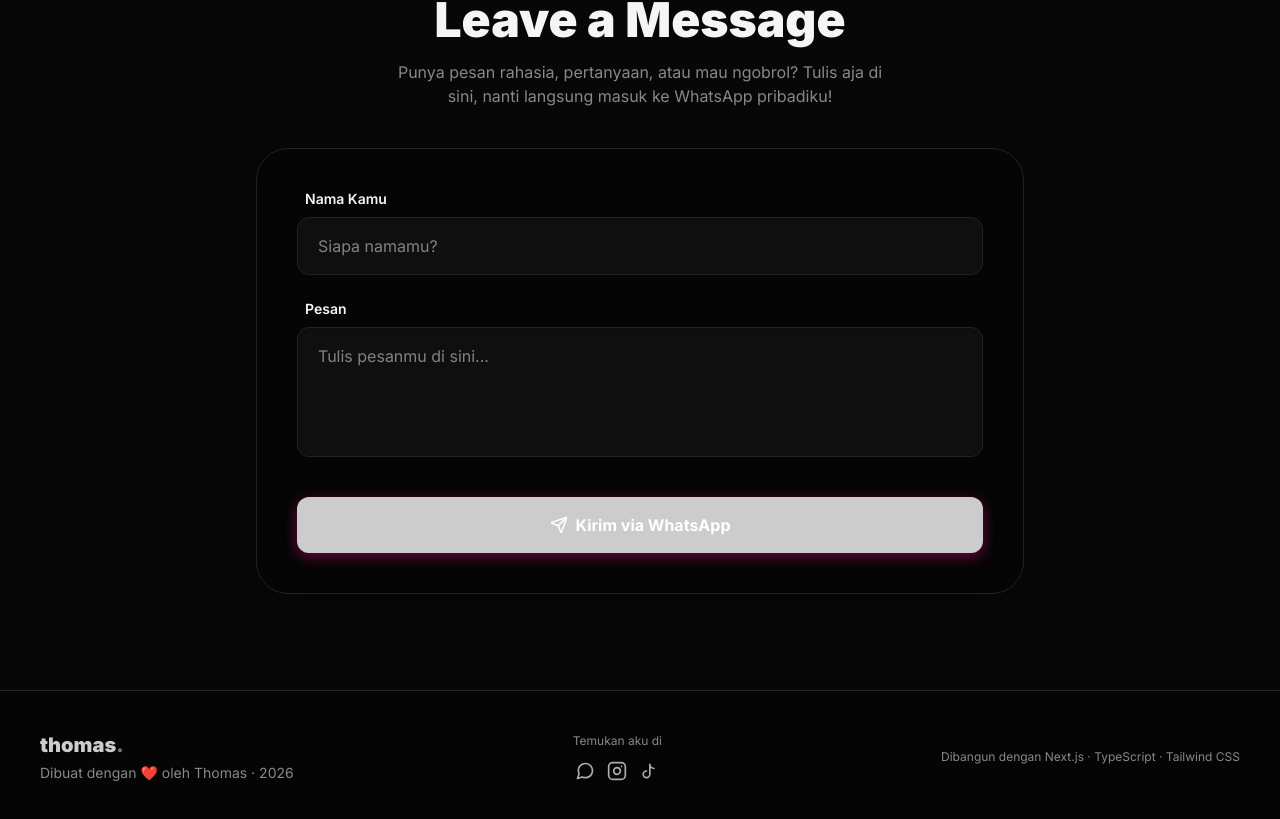
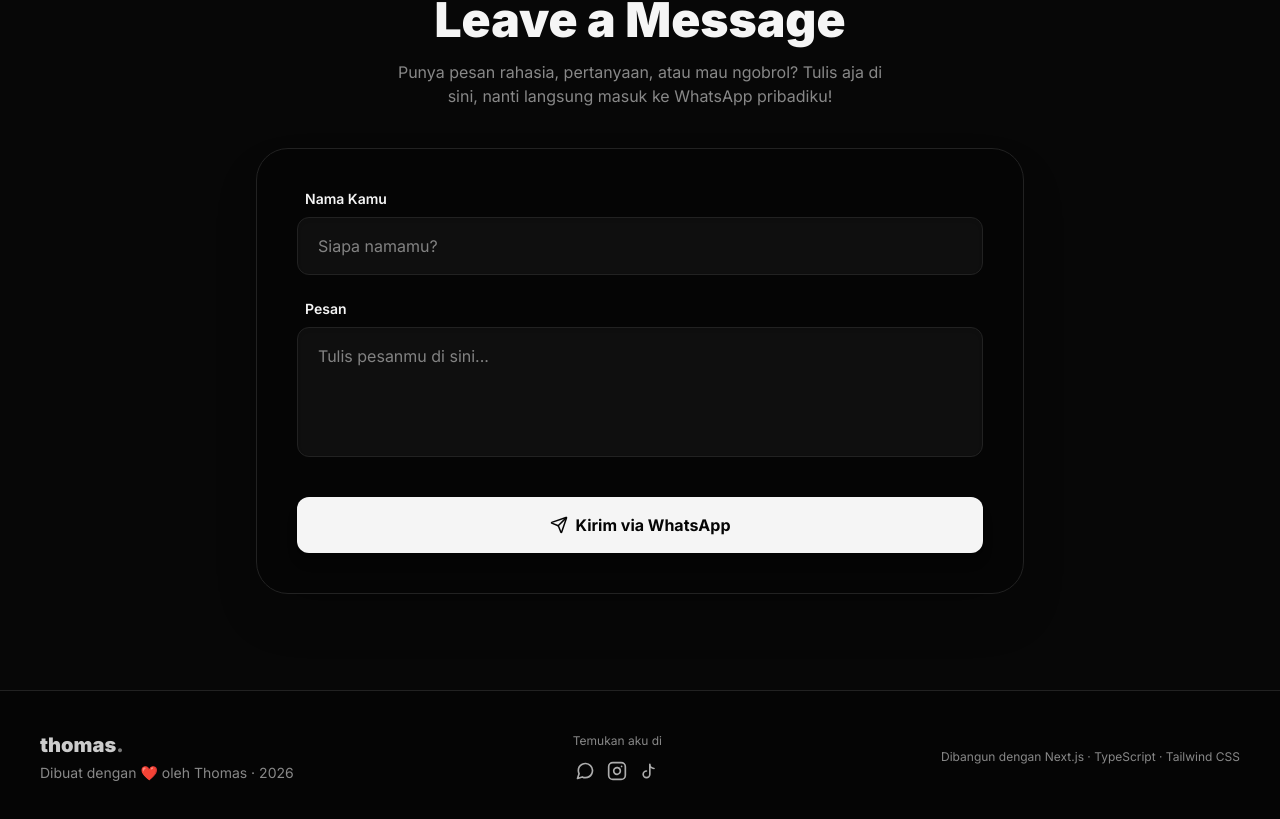
Before and after one commit to sabtianoade/website-pribadi, a Next.js app: page / in a window 1280 px wide. Shown: the part 5733-6552 px from the top of the page. Built offline with nearby package versions, Linux system fonts and the light colour scheme.

Commit message:
fix: ganti warna tombol WA balik ke konsep default biar kelihatan jelas dan update nomor wa

```diff
--- a/components/ContactForm.tsx
+++ b/components/ContactForm.tsx
@@ -12,7 +12,7 @@ export default function ContactForm() {
     if (!name || !message) return;
 
     // NOTE: Ganti nomor WA di bawah ini dengan nomor Thomas asli (gunakan kode negara 62)
-    const phoneNumber = "6281234567890"; // GANTI NOMOR INI
+    const phoneNumber = "6289677718775"; // GANTI NOMOR INI
 
     const text = `Halo Thomas! 👋%0A%0AAku ${encodeURIComponent(name)}.%0A${encodeURIComponent(message)}`;
     const waUrl = `https://wa.me/${phoneNumber}?text=${text}`;
@@ -72,7 +72,7 @@ export default function ContactForm() {
           </div>
           <button
             type="submit"
-            className="w-full bg-[var(--primary)] hover:bg-[var(--primary)]/90 text-white font-bold py-4 rounded-xl shadow-[0_4px_14px_0_rgba(255,20,147,0.39)] hover:shadow-[0_6px_20px_rgba(255,20,147,0.23)] hover:-translate-y-1 active:translate-y-0 transition-all duration-300 flex items-center justify-center gap-2 mt-4"
+            className="w-full bg-[var(--foreground)] text-[var(--background)] hover:bg-[var(--foreground)]/90 font-bold py-4 rounded-xl shadow-lg hover:-translate-y-1 active:translate-y-0 transition-all duration-300 flex items-center justify-center gap-2 mt-4"
           >
             <Send size={18} />
             Kirim via WhatsApp
```
